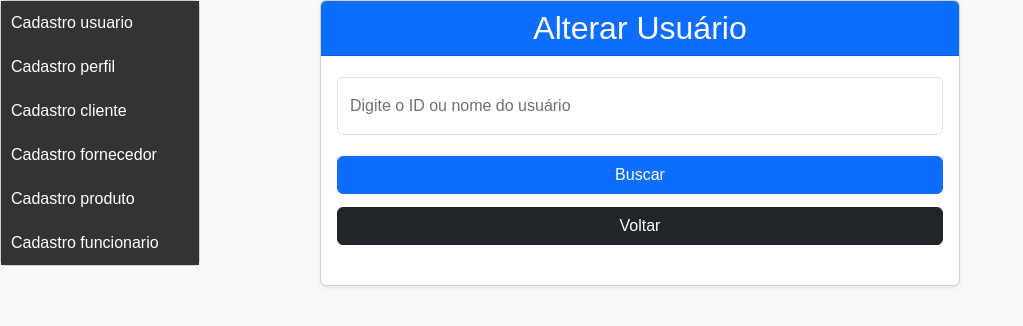
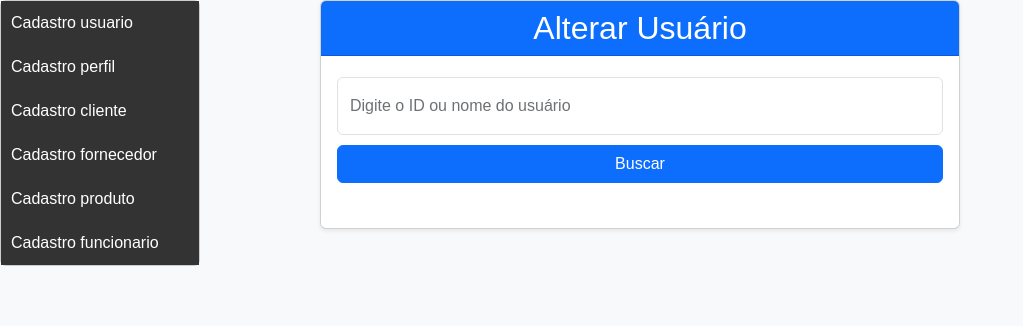
Before and after one commit to maitelopez08/Maite_Lopez_Prova_PHP, a PHP site: page /alterar_usuario.php in a window 1280 px wide. Shown: the part 54-380 px from the top of the page, without its empty margins (0-1023 px from the left). Run offline with PHP 8.4, Linux system fonts and the light colour scheme; a user stored in the database is signed in; data comes from the database, SQL or seed files in the repository.

Commit message:
correções

```diff
--- a/alterar_usuario.php
+++ b/alterar_usuario.php
@@ -4,14 +4,14 @@ require_once 'conexao.php';
 
 //VERIFICA SE O USUARIO TEM PRMISSAO DE ADM
 if($_SESSION['perfil'] !=1){
-    echo "<script>alert('Ácesso negado!');window.location.href='principal.php';</script>";
+    echo "<script>alert('Ácesso negado!'); window.location.href='principal.php';</script>";
     exit();
 }
 
 //INICIALIZA VARIAVEIS
 $usuario = null;
 
-if($_SERVER["REQUEST_METHOD"]== "POST"){
+if($_SERVER["REQUEST_METHOD"]=="POST"){
     if(!empty($_POST['busca_usuario'])){
         $busca = trim($_POST['busca_usuario']);
 
@@ -58,19 +58,11 @@ if($_SERVER["REQUEST_METHOD"]== "POST"){
         </div>
         <div class="card-body">
 
-
           <form action="alterar_usuario.php" method="POST" class="mb-4">
             <div class="form-floating mb-3">
+              <label for="busca_usuario">Digite o ID ou nome do usuário</label>
               <input type="text" id="busca_usuario" name="busca_usuario" class="form-control" placeholder="Digite o id ou nome" required onkeyup="buscarSugestoes()">
-              <label for="busca_usuario">Digite o ID ou nome do usuário</label>
-            </div>
-
-        <!-- DIV PARA EXIBIR SUGESTOES DE USUARIOS -->
-            <div id="sugestoes" class="mb-3"></div>
-
-            <div class="d-grid gap-2">
               <button type="submit" class="btn btn-primary">Buscar</button>
-              <a href="principal.php" class="btn btn-dark">Voltar</a>
             </div>
           </form>
 
--- a/menu.php
+++ b/menu.php
@@ -1,4 +1,5 @@
 <?php
+
 //OBTENDO O NOME DO PERFIL DO USUARIO LOGADO
 $id_perfil = $_SESSION['perfil'];
 $sqlPerfil = "SELECT nome_perfil FROM perfil WHERE id_perfil = :id_perfil";
```
Also changed, not shown: buscar_usuario.php (line endings or trailing spaces).
